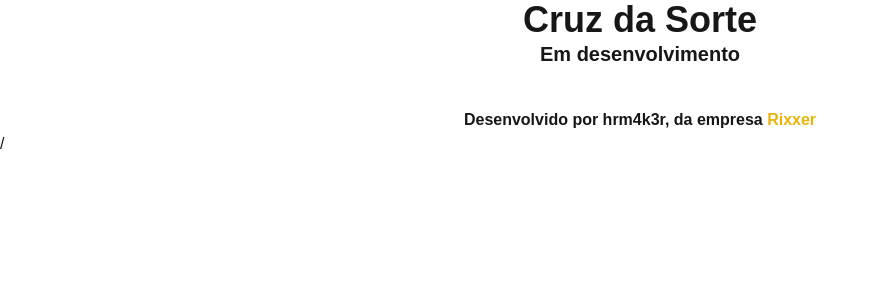
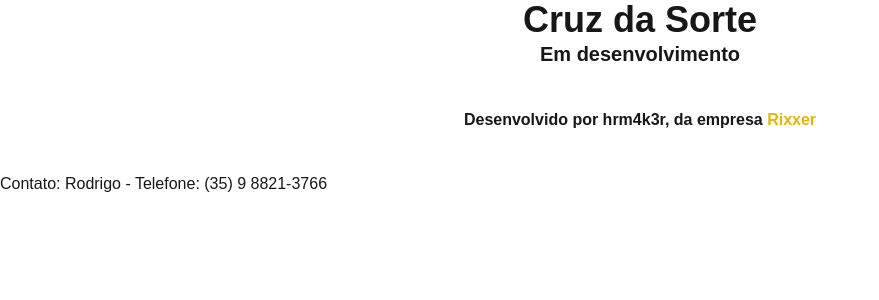
Before and after one commit to cruzdasorte/app, a Next.js app: page / in a window 1280 px wide. Shown: the top 300 px of the page, without its empty margins (0-879 px from the left). Built offline with nearby package versions, Linux system fonts and the light colour scheme.

Commit message:
feat: new details

```diff
--- a/app/page.js
+++ b/app/page.js
@@ -3,7 +3,8 @@ export default function Home() {
     <div className="justify-center align-center">
       <h2 className="font-bold text-4xl text-center">Cruz da Sorte</h2>
       <h3 className="text-xl font-bold mb-10 text-center justify-center align-center">Em desenvolvimento</h3>
-      <p className="font-bold text-center justify-center align-center">Desenvolvido por hrm4k3r, da empresa <a href="https://rixer.com.br" className="font-bold text-yellow-500">Rixxer</a></p>/
+      <p className="font-bold text-center justify-center align-center mb-10">Desenvolvido por hrm4k3r, da empresa <a href="https://rixxer.com.br" target="_blank" className="font-bold text-yellow-500">Rixxer</a></p>
+      <p><a href="https://wa.me/5535988213766">Contato: Rodrigo - Telefone: (35) 9 8821-3766</a></p>
     </div>
   );
 }
```
